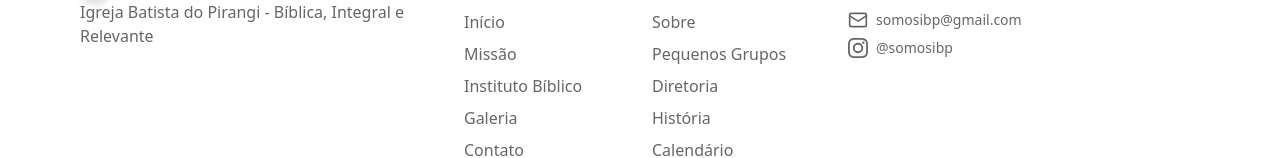
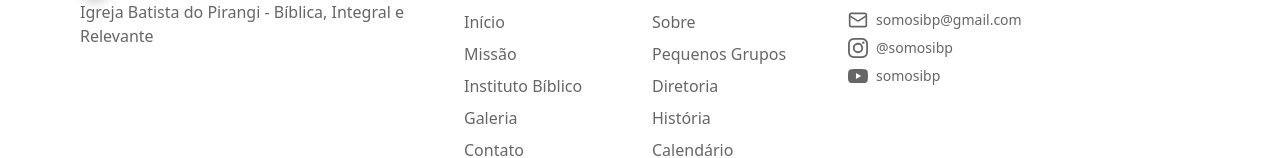
Before and after one commit to JVitorbs/ibp-next, a Next.js app: page / in a window 1280 px wide. Shown: the part 3438-3596 px from the top of the page. Built offline with nearby package versions, Linux system fonts and the light colour scheme.

Commit message:
feat: add YouTube link to footer and include YouTube icon

```diff
--- a/src/components/Footer.tsx
+++ b/src/components/Footer.tsx
@@ -2,7 +2,7 @@
 
 import Link from "next/link";
 import Image from "next/image";
-import { SiInstagram } from "react-icons/si";
+import { SiInstagram, SiYoutube } from "react-icons/si";
 import { Mail } from "lucide-react";
 
 export default function Footer() {
@@ -69,8 +69,11 @@ export default function Footer() {
             <a href="mailto:somosibp@gmail.com" className="text-muted-foreground text-sm flex items-center gap-2 mb-2">
               <Mail className="w-5 h-5" /> <span>somosibp@gmail.com</span>
             </a>
-            <a href="https://www.instagram.com/somosibp" className="text-muted-foreground text-sm flex items-center gap-2" target="_blank" rel="noopener noreferrer">
+            <a href="https://www.instagram.com/somosibp" className="text-muted-foreground text-sm flex items-center gap-2 mb-2" target="_blank" rel="noopener noreferrer">
               <SiInstagram className="w-5 h-5" /> <span>@somosibp</span>
+            </a>
+            <a href="https://youtube.com/@somosibp600?si=kjrSYFeji6Ro4gqS" className="text-muted-foreground text-sm flex items-center gap-2" target="_blank" rel="noopener noreferrer">
+              <SiYoutube className="w-5 h-5" /> <span>somosibp</span>
             </a>
           </div>
         </div>
```
